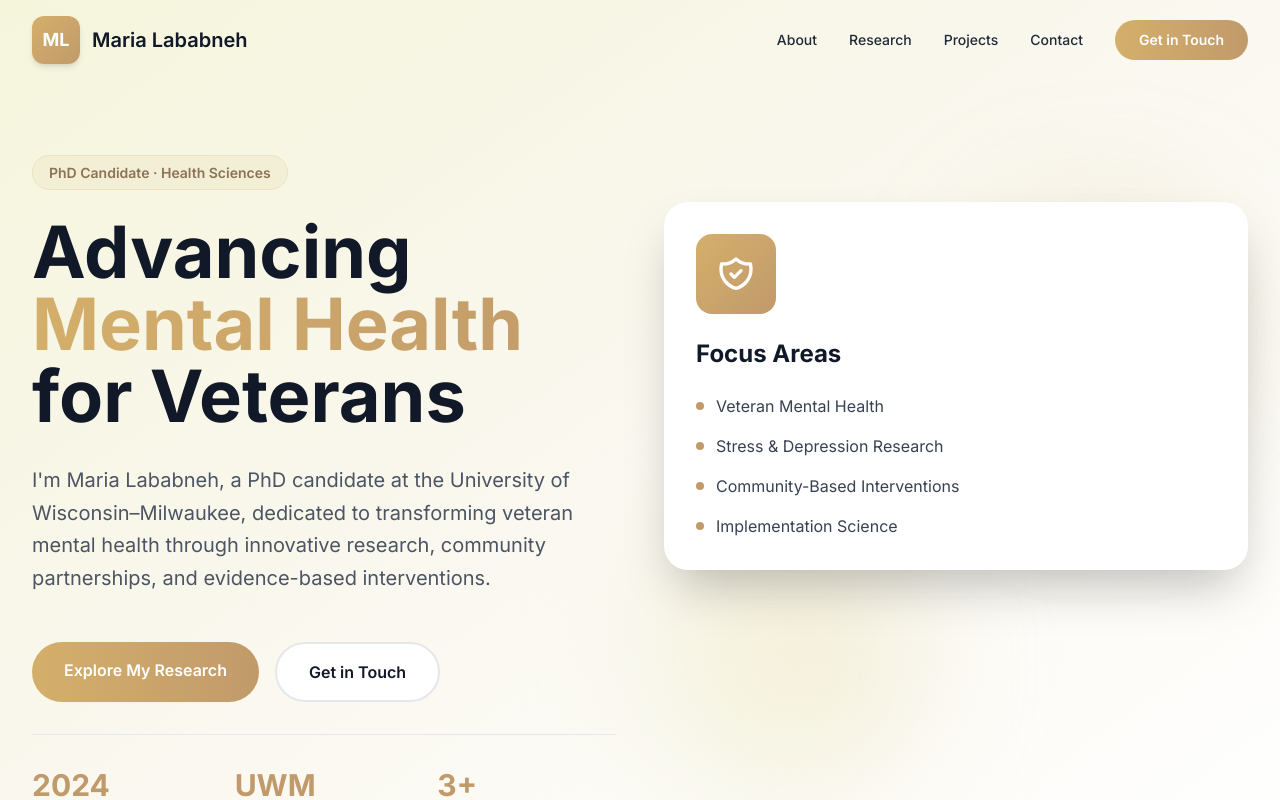
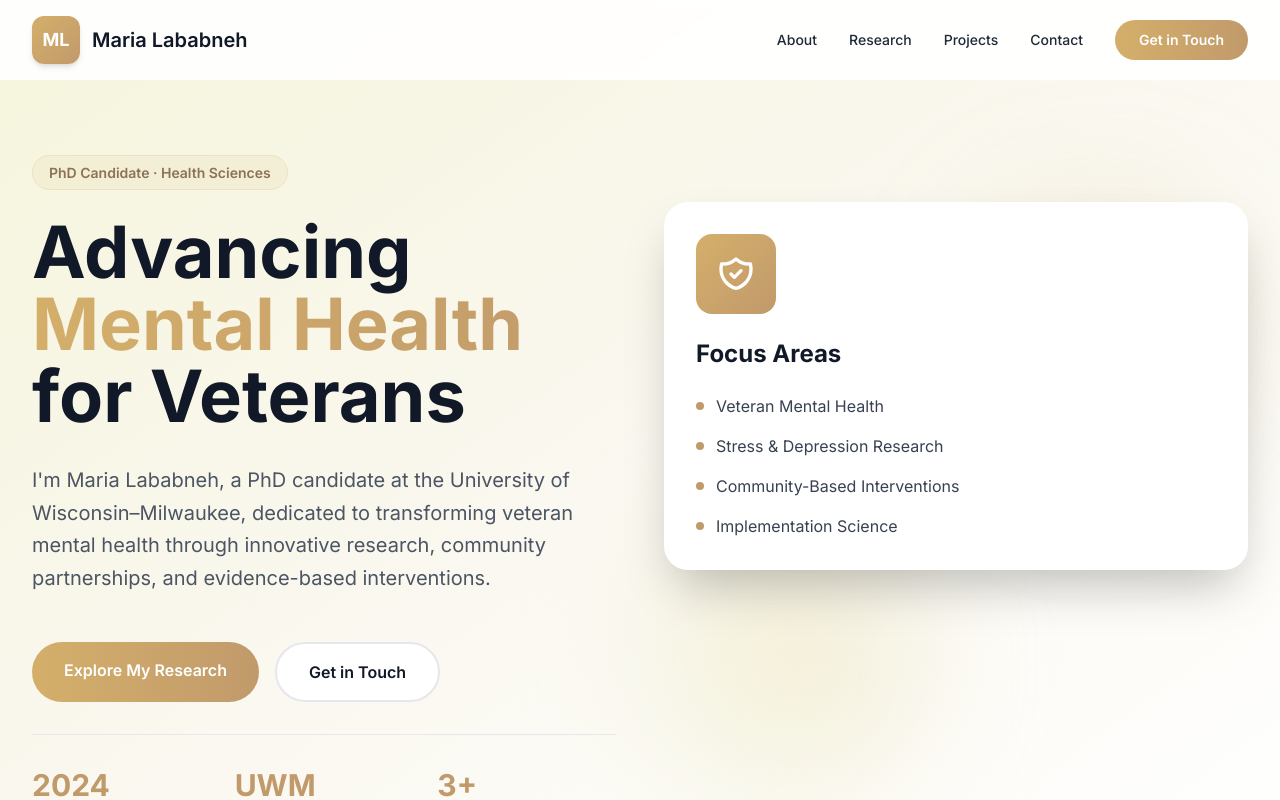
Before and after one commit to danyal0/marialababneh.com, a Next.js app: page / in a window 1280 px wide. Shown: the top 800 px of the page. Built offline with nearby package versions, Linux system fonts and the light colour scheme.

Commit message:
Refactor: Adjust navigation background on scroll
Co-authored-by: danyaljaved.com <danyaljaved.com@gmail.com>

```diff
--- a/components/Navigation.js
+++ b/components/Navigation.js
@@ -31,7 +31,7 @@ export default function Navigation() {
   return (
     <nav
       className={`fixed top-0 left-0 right-0 z-50 transition-all duration-300 ${
-        isScrolled ? 'bg-white/95 backdrop-blur-md shadow-lg' : 'bg-transparent'
+        isScrolled ? 'bg-white/95 backdrop-blur-md shadow-lg' : 'bg-white/90 backdrop-blur-sm'
       }`}
     >
       <div className="max-w-7xl mx-auto px-4 sm:px-6 lg:px-8">
```
